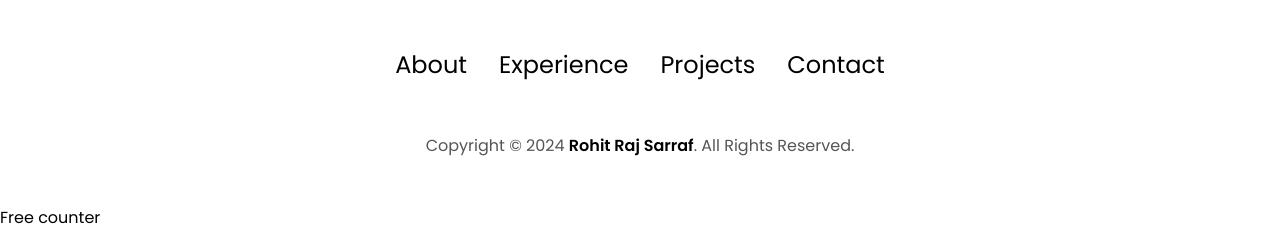
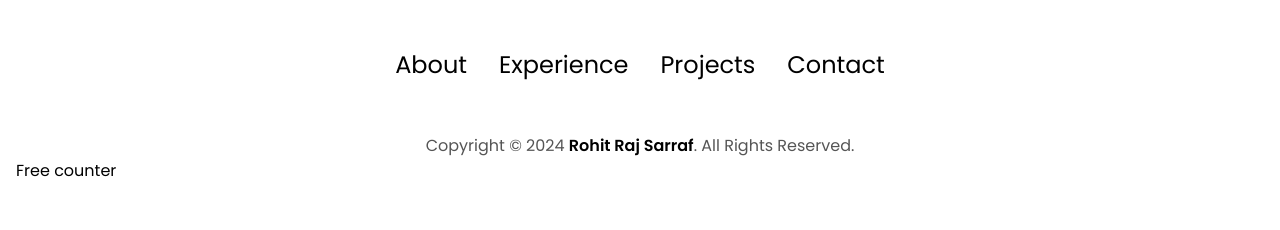
Before and after one commit to HoffensResilient/portfolio-website, a plain HTML site: page index.html in a window 1280 px wide. Shown: the part 4902-5132 px from the top of the page. After the commit the page ends 5107 px from the top, so only its background shows below. Drawn offline with Linux system fonts and the light colour scheme.

Commit message:
Update index.html

```diff
--- a/index.html
+++ b/index.html
@@ -467,12 +467,16 @@
         </div>
       </nav>
       <p>Copyright &#169; 2024 <a href="#"><b>Rohit Raj Sarraf</b></a>. All Rights Reserved.</p>
+        <div class="counter">
+        <a href='http://www.freevisitorcounters.com'>Free counter</a> <script type='text/javascript' src='https://www.freevisitorcounters.com/auth.php?id=eef9edfad4d93a0a9391bf2cd5505e633eb4624d'></script>
+        <script type="text/javascript" src="https://www.freevisitorcounters.com/en/home/counter/1197925/t/4"></script>
+        </div>
     </footer>
 
 
+
     </section>
-     <a href='http://www.freevisitorcounters.com'>Free counter</a> <script type='text/javascript' src='https://www.freevisitorcounters.com/auth.php?id=2534b8afa0ca4dd666b6a9ee8fdfabd7946198f8'></script>
-<script type="text/javascript" src="https://www.freevisitorcounters.com/en/home/counter/1197922/t/2"></script>
+
 
     <script src="script.js"></script>
 </body>
```
